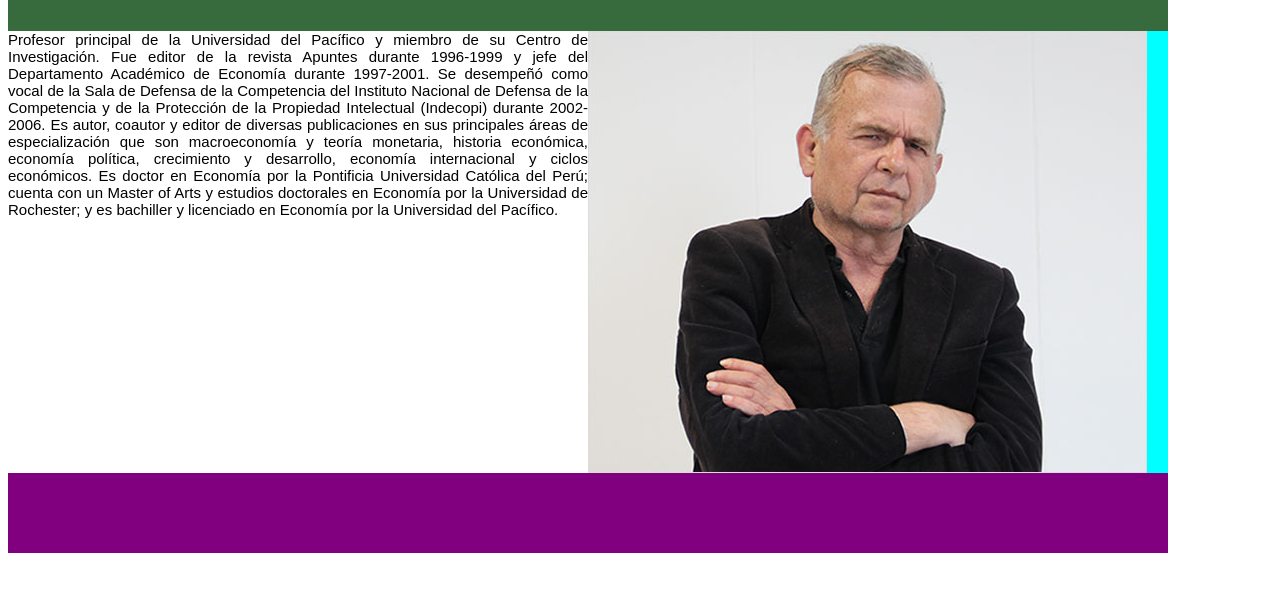
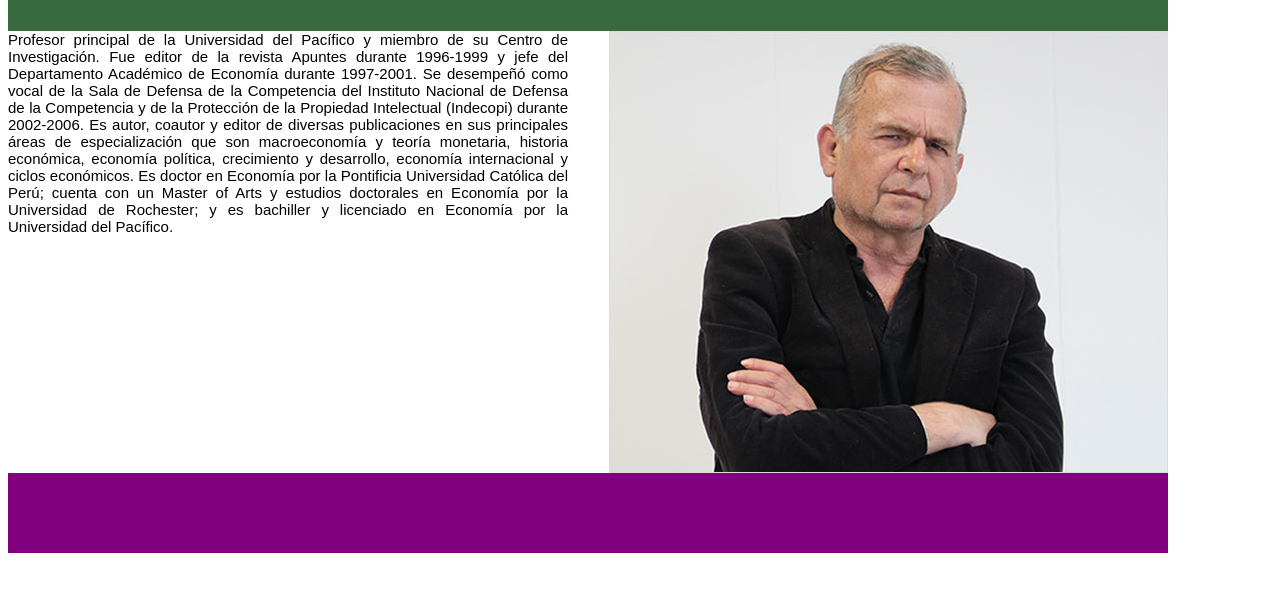
Before and after one commit to gustvvo/html5_groupSI_2, a plain HTML site: page Clase 03/01-ejercicio-repaso.html in a window 1280 px wide. Shown: the part 71-662 px from the top of the page. Drawn offline with Linux system fonts and the light colour scheme.

Commit message:
Clase 03

```diff
--- a/Clase 03/01-ejercicio-repaso.css
+++ b/Clase 03/01-ejercicio-repaso.css
@@ -36,7 +36,7 @@
 
 .foto {
 	width:100%;
-	background-color: cyan;
+	text-align: center;
 }
 
 .fotoBruno{
@@ -51,11 +51,18 @@
 }
 
 /* Versión Tablet  */
-@media (min-width:480px) {
+@media (min-width:800px) {
 	.resena,
 	.foto {
-		width:50%;
+		width:48.275862068966%;
+	}
+
+	.resena {
 		float:left;
+	}
+
+	.foto {
+		float:right;
 	}
 }
 
```
